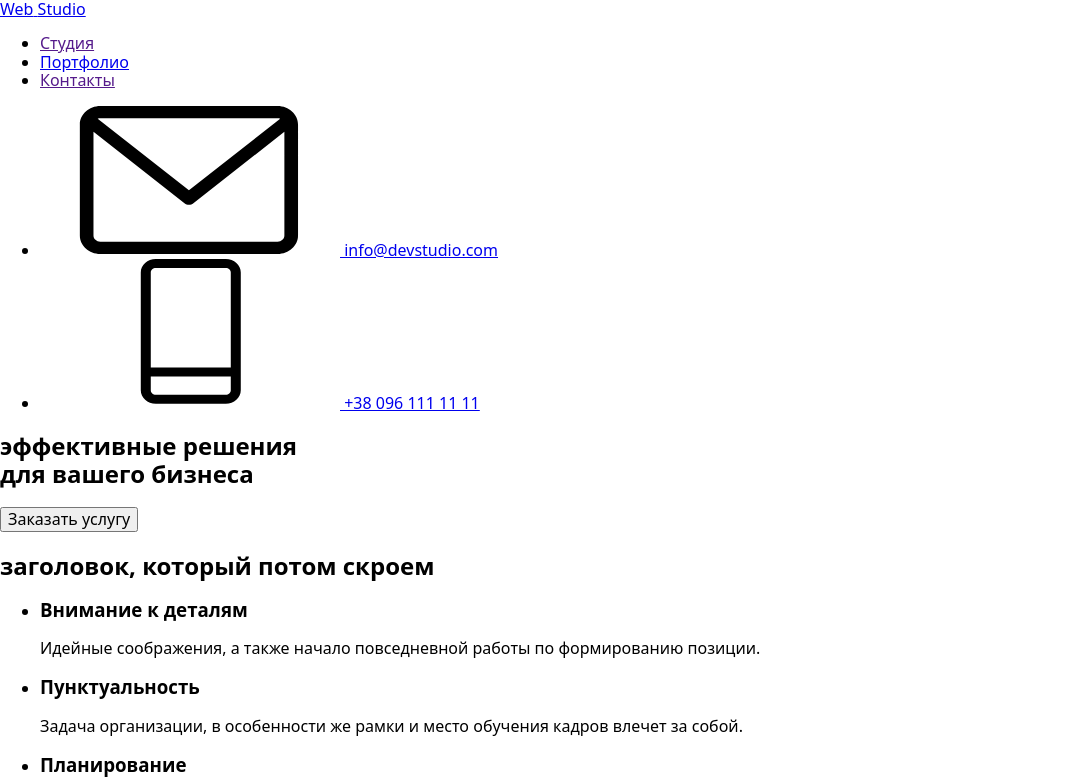
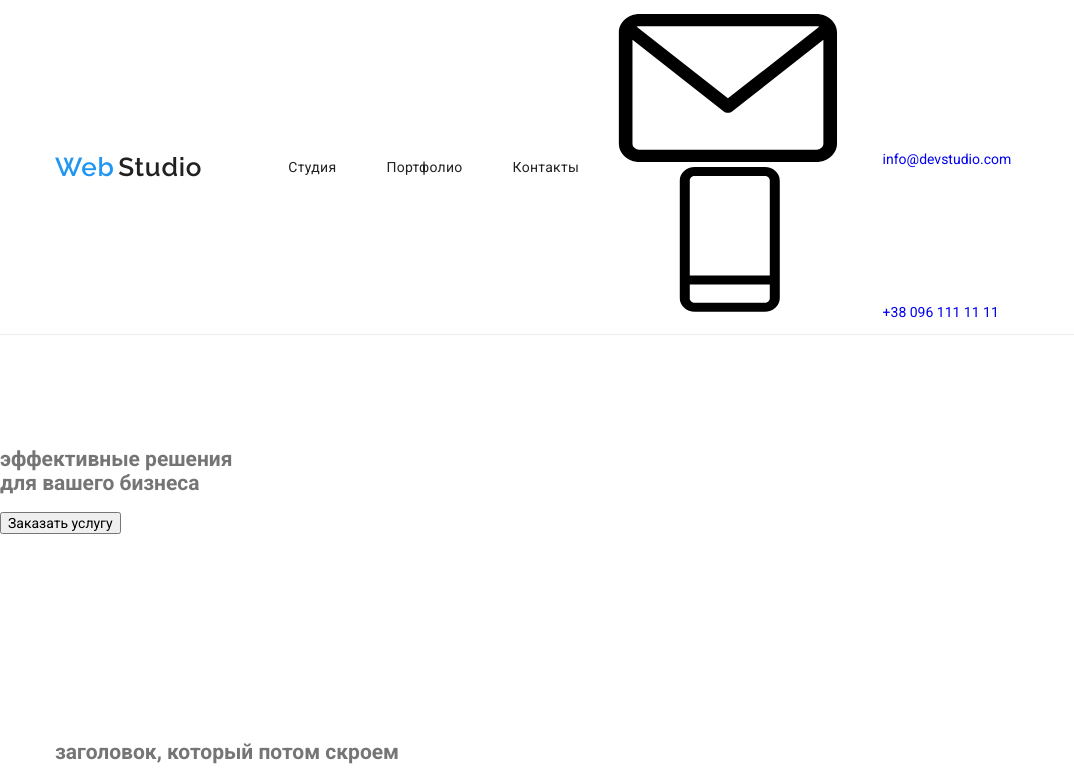
Before and after one commit to AslanovRustam/goit-markup-hw-07, a plain HTML site: page index.html in a window 1280 px wide. Shown: the top 778 px of the page, without its empty margins (0-1074 px from the left). Drawn offline with nearby package versions, Linux system fonts and the light colour scheme.

Commit message:
создает сас файл для пейдж хедера

```diff
--- /dev/null
+++ b/sass/components/_body.scss
@@ -0,0 +1,7 @@
+body{
+    background-color: $white-text-color;
+    color: $primary-text-color;
+    font-family: $font-family;
+    font-weight: $font-weight;
+    font-size: $font-size;
+}
--- /dev/null
+++ b/sass/components/_list-nav.scss
@@ -0,0 +1,11 @@
+.list-nav{
+    display: flex;
+    align-items: center;
+    margin: 0;
+    padding: 0;
+    margin-left: auto;
+
+    font-weight: 500;
+    line-height: 1.14;
+    letter-spacing: 0.02em;
+}
--- /dev/null
+++ b/sass/components/_logo.scss
@@ -0,0 +1,31 @@
+.logo {
+    color: $secondary-text-color;
+    font-family: Raleway, sans-serif;
+    margin-right: 86px;
+    transition: color 250ms cubic-bezier(0.4, 0, 0.2, 1);
+
+    &:hover, &:focus{
+        color: $accent-color;
+    }
+}
+
+
+.logo-web {
+    text-decoration: none;
+    color: $accent-color;
+    font-family: Raleway, sans-serif;
+    font-style: normal;
+    font-weight: 700;
+    font-size: 26px;
+    line-height:1.19;
+    letter-spacing: 0.03em;
+}
+
+.logo-studio{
+    text-decoration: none;
+    font-family: Raleway, sans-serif;
+    font-weight: 700;
+    font-size: 26px;
+    line-height:1.19;
+    letter-spacing: 0.03em;
+}
--- /dev/null
+++ b/sass/components/_main-blocks.scss
@@ -0,0 +1,7 @@
+.container{
+    margin-left: auto;
+    margin-right: auto;
+    width: 1200px;
+    padding-left: 15px;
+    padding-right: 15px;
+}
--- /dev/null
+++ b/sass/components/_main-nav.scss
@@ -0,0 +1,4 @@
+.main-nav{
+    display: flex;
+    align-items: center;
+}
--- a/sass/components/_page-header.scss
+++ b/sass/components/_page-header.scss
@@ -0,0 +1,7 @@
+.page-header{
+    border-bottom:  1px solid #ECECEC;
+}
+.page-header .header-container{
+    display: flex;
+    align-items: center;
+   }
--- /dev/null
+++ b/sass/components/_site-nav.scss
@@ -0,0 +1,53 @@
+.site-nav{
+    display: flex;
+    padding: 0;
+    margin-top: 0;
+    margin-bottom: 0;
+
+    & .item:not(:last-child){
+        margin-right: 50px;
+    }
+}
+
+.site-nav .link{
+    position: relative;
+
+    padding-top: 32px;
+    padding-bottom: 32px;
+
+    font-family: Roboto;
+    font-style: 400;
+    font-weight: 500;
+    font-size: 14px;
+    line-height: 1.14;
+    letter-spacing: 0.02em;
+    color: $secondary-text-color;
+
+    transition: color 250ms cubic-bezier(0.4, 0, 0.2, 1);
+
+    &:hover, &:focus {
+        color: &accent-color;
+    }
+
+}
+.site-nav .link.current::after{
+    position: absolute;
+    bottom: 0;
+
+    content: '';
+    display: block;
+    width: 100%;
+    height: 4px;
+    background-color: $accent-color;
+    border-radius: 2px;
+}
+
+.site-nav .item {
+    padding-top: 32px;
+    padding-bottom: 32px;
+
+    color: $secondary-text-color;
+    font-weight: 500;
+     line-height: 1.14;
+    letter-spacing: 0.02em;
+}
--- a/sass/main.scss
+++ b/sass/main.scss
@@ -1,2 +1,10 @@
 @import './utils/variables';
+@import './utils/styles';
+@import './utils/discharge';
+@import './components/body';
+@import './components/main-blocks';
 @import './components/page-header';
+@import './components/main-nav';
+@import './components/logo';
+@import './components/site-nav';
+@import './components/list-nav';
--- /dev/null
+++ b/sass/utils/_discharge.scss
@@ -0,0 +1,12 @@
+a{
+    text-decoration: none;
+}
+section{
+    padding-top: 94px;
+    padding-bottom: 94px;
+}
+
+.list, .list-portfolio, .team-members {
+    list-style: none;
+    padding: 0;
+}
--- /dev/null
+++ b/sass/utils/_styles.scss
@@ -0,0 +1,3 @@
+$font-family: Roboto, sans-serif;
+$font-weight: 400;
+$font-size: 14px;
--- a/styles.css
+++ b/styles.css
@@ -97,7 +97,8 @@ color: var(--secondary-text-color);
     list-style: none;
     padding: 0;
 
-}.site-nav{
+}
+.site-nav{
     display: flex;
     padding: 0;
     margin-top: 0;
```
Also changed, not shown: css/main.css, css/main.min.css, sass/utils/_variables.scss (line endings or trailing spaces), 2 other files.
